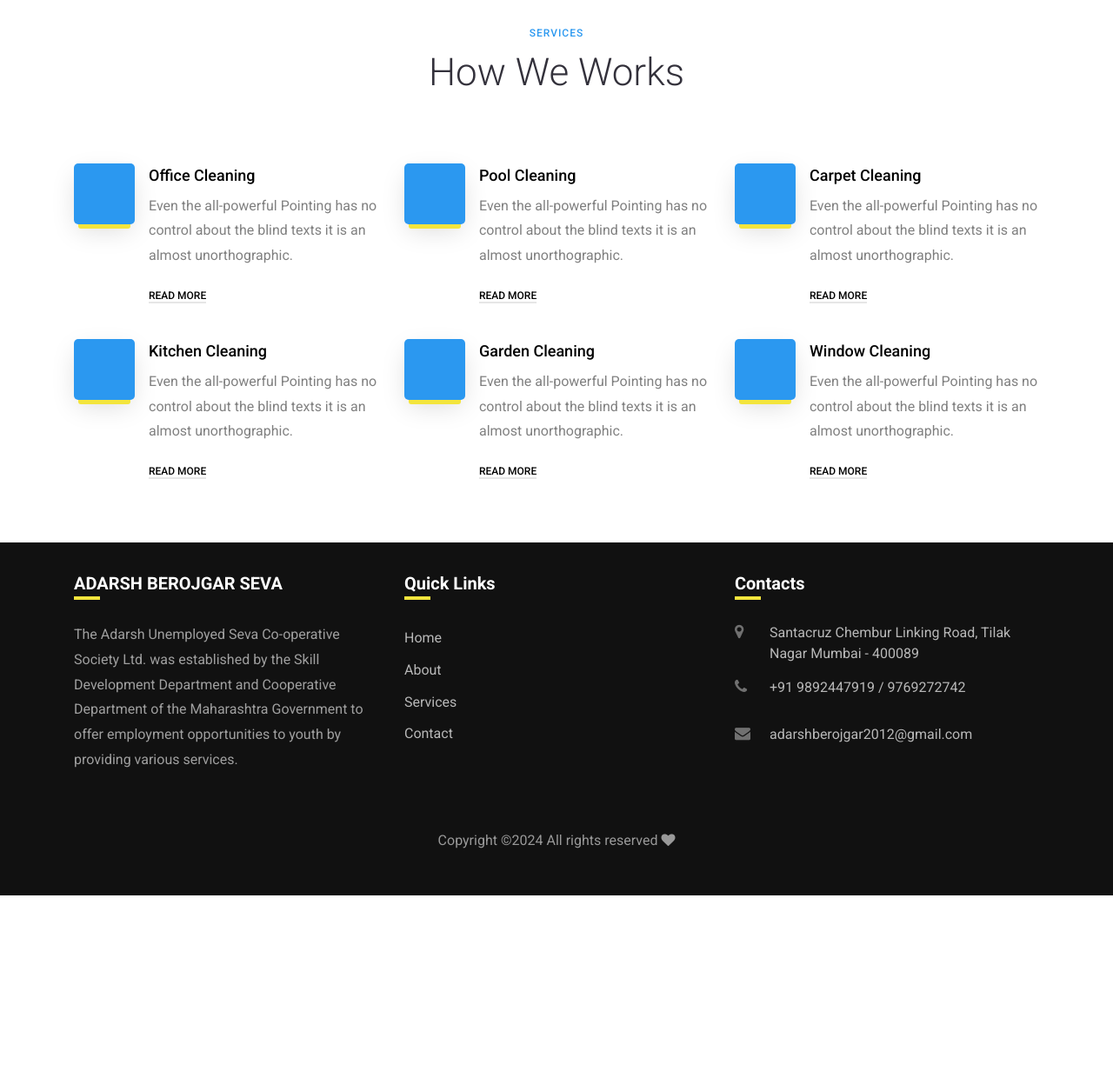
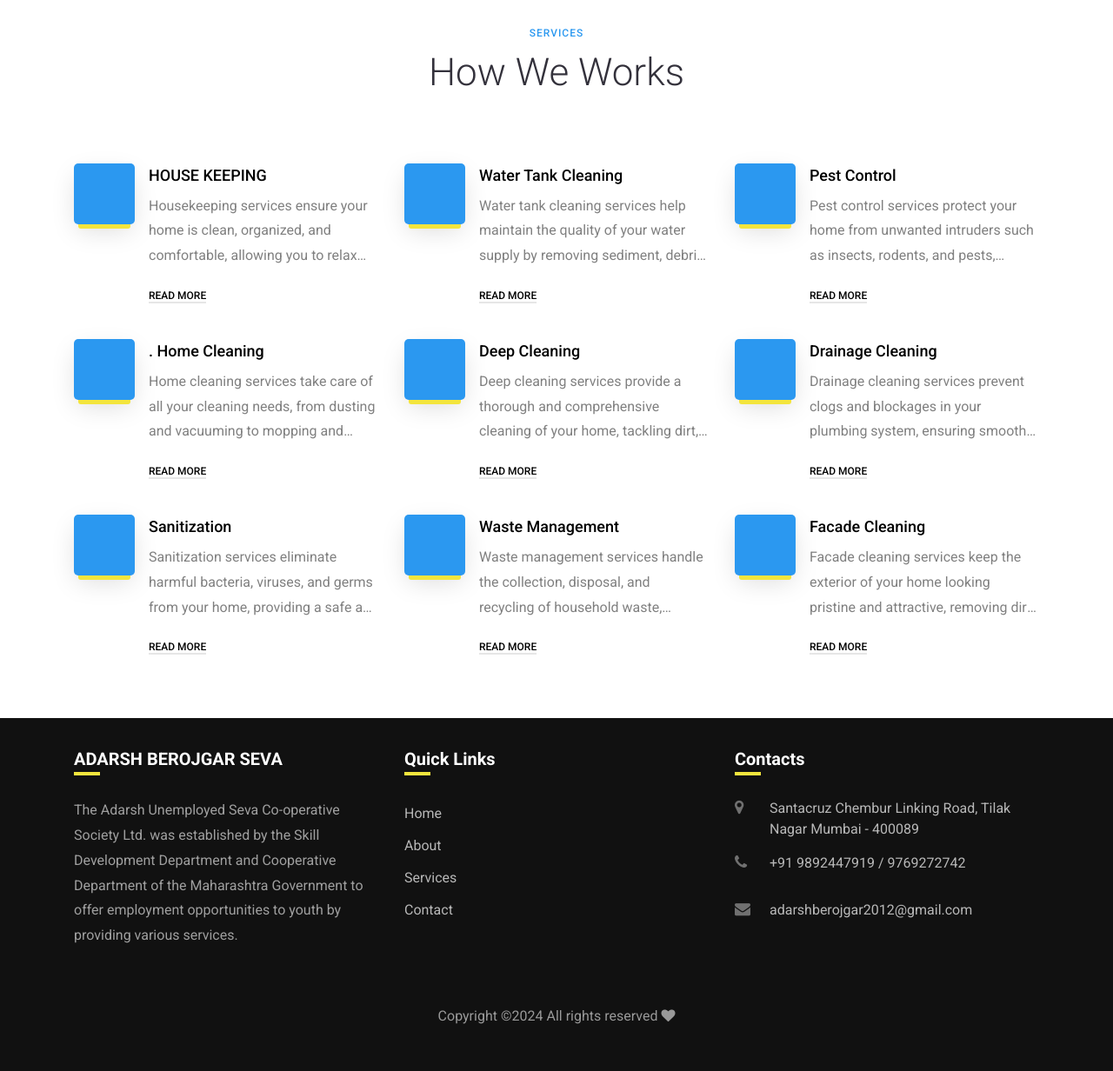
Before and after one commit to sdmaurya9250/cleaning, a PHP site: page /services.php in a window 1280 px wide. Shown: the part 532-1764 px from the top of the page at 87% size. Before the commit the page ends 1562 px from the top, so only its background shows below. Run offline with PHP 8.4, Linux system fonts and the light colour scheme; some libraries are stand-ins or nearby versions; some web fonts are replaced.

Commit message:
Changes for Use

```diff
--- a/header.php
+++ b/header.php
@@ -1,22 +1,22 @@
 <!DOCTYPE html>
 <html lang="en">
   <head>
-    <title>Cleaning Company - Free Bootstrap 4 Template by Colorlib</title>
+    <title>ADARSH BEROJGAR SEVA</title>
     <meta charset="utf-8">
     <meta name="viewport" content="width=device-width, initial-scale=1, shrink-to-fit=no">
 
     <link href="https://fonts.googleapis.com/css?family=Roboto:300,400,500,700&display=swap" rel="stylesheet">
-
+	<link rel="icon" href="images/aadarsh-logo-removebg-preview.png?v=1" type="image/png">
     <link rel="stylesheet" href="https://stackpath.bootstrapcdn.com/font-awesome/4.7.0/css/font-awesome.min.css">
 
-    <link rel="stylesheet" href="css/animate.css">
+    <link rel="stylesheet" href="css/animate.css?v=1">
 
-    <link rel="stylesheet" href="css/owl.carousel.min.css">
-    <link rel="stylesheet" href="css/owl.theme.default.min.css">
-    <link rel="stylesheet" href="css/magnific-popup.css">
+    <link rel="stylesheet" href="css/owl.carousel.min.css?v=1">
+    <link rel="stylesheet" href="css/owl.theme.default.min.css?v=1">
+    <link rel="stylesheet" href="css/magnific-popup.css?v=1">
 
-    <link rel="stylesheet" href="css/flaticon.css">
-    <link rel="stylesheet" href="css/style.css">
+    <link rel="stylesheet" href="css/flaticon.css?v=1">
+    <link rel="stylesheet" href="css/style.css?v=1">
 
   </head>
   <body>
--- a/services.php
+++ b/services.php
@@ -28,8 +28,9 @@ require_once('header.php');
 						<span class="flaticon-workplace"></span>
 					</div>
 					<div class="media-body pl-3">
-                <h3 class="heading">Office Cleaning</h3>
-                <p>Even the all-powerful Pointing has no control about the blind texts it is an almost unorthographic.</p>
+						<h3 class="heading">HOUSE KEEPING
+						</h3>
+						<p class="text-truncate-service">Housekeeping services ensure your home is clean, organized, and comfortable, allowing you to relax and enjoy your space without worrying about chores.</p>
 						<p><a href="our-services-list.php" class="btn-custom">Read more</a></p>
 					</div>
 				</div>
@@ -40,8 +41,8 @@ require_once('header.php');
 						<span class="flaticon-pool"></span>
 					</div>
 					<div class="media-body pl-3">
-                <h3 class="heading">Pool Cleaning</h3>
-                <p>Even the all-powerful Pointing has no control about the blind texts it is an almost unorthographic.</p>
+						<h3 class="heading">Water Tank Cleaning</h3>
+						<p class="text-truncate-service">Water tank cleaning services help maintain the quality of your water supply by removing sediment, debris, and harmful contaminants, ensuring clean and safe water for your household.</p>
 						<p><a href="our-services-list.php" class="btn-custom">Read more</a></p>
 					</div>
 				</div>
@@ -52,8 +53,8 @@ require_once('header.php');
 						<span class="flaticon-rug"></span>
 					</div>
 					<div class="media-body pl-3">
-                <h3 class="heading">Carpet Cleaning</h3>
-                <p>Even the all-powerful Pointing has no control about the blind texts it is an almost unorthographic.</p>
+						<h3 class="heading">Pest Control </h3>
+						<p class="text-truncate-service">Pest control services protect your home from unwanted intruders such as insects, rodents, and pests, ensuring a hygienic and comfortable living environment for you and your family.</p>
 						<p><a href="our-services-list.php" class="btn-custom">Read more</a></p>
 					</div>
 				</div>
@@ -65,8 +66,8 @@ require_once('header.php');
 						<span class="flaticon-kitchen"></span>
 					</div>
 					<div class="media-body pl-3">
-                <h3 class="heading">Kitchen Cleaning</h3>
-                <p>Even the all-powerful Pointing has no control about the blind texts it is an almost unorthographic.</p>
+						<h3 class="heading">. Home Cleaning </h3>
+						<p class="text-truncate-service">Home cleaning services take care of all your cleaning needs, from dusting and vacuuming to mopping and sanitizing, leaving your home sparkling clean and fresh.</p>
 						<p><a href="our-services-list.php" class="btn-custom">Read more</a></p>
 					</div>
 				</div>
@@ -78,8 +79,8 @@ require_once('header.php');
 						<span class="flaticon-garden"></span>
 					</div>
 					<div class="media-body pl-3">
-                <h3 class="heading">Garden Cleaning</h3>
-                <p>Even the all-powerful Pointing has no control about the blind texts it is an almost unorthographic.</p>
+						<h3 class="heading">Deep Cleaning</h3>
+						<p class="text-truncate-service">Deep cleaning services provide a thorough and comprehensive cleaning of your home, tackling dirt, grime, and stains in hard-to-reach areas for a truly spotless finish.</p>
 						<p><a href="our-services-list.php" class="btn-custom">Read more</a></p>
 					</div>
 				</div>
@@ -90,8 +91,45 @@ require_once('header.php');
 						<span class="flaticon-balcony"></span>
 					</div>
 					<div class="media-body pl-3">
-                <h3 class="heading">Window Cleaning</h3>
-                <p>Even the all-powerful Pointing has no control about the blind texts it is an almost unorthographic.</p>
+						<h3 class="heading">Drainage Cleaning</h3>
+						<p class="text-truncate-service">Drainage cleaning services prevent clogs and blockages in your plumbing system, ensuring smooth water flow and preventing costly repairs and water damage.</p>
+						<p><a href="our-services-list.php" class="btn-custom">Read more</a></p>
+					</div>
+				</div>
+			</div>
+			<div class="col-md-6 col-lg-4 services ftco-animate">
+				<div class="d-block d-flex">
+					<div class="icon d-flex justify-content-center align-items-center">
+						<span class="flaticon-kitchen"></span>
+					</div>
+					<div class="media-body pl-3">
+						<h3 class="heading">Sanitization</h3>
+						<p class="text-truncate-service">Sanitization services eliminate harmful bacteria, viruses, and germs from your home, providing a safe and healthy environment for you and your loved ones.</p>
+						<p><a href="our-services-list.php" class="btn-custom">Read more</a></p>
+					</div>
+				</div>
+			</div>
+
+			<div class="col-md-6 col-lg-4 services ftco-animate">
+				<div class="d-block d-flex">
+					<div class="icon d-flex justify-content-center align-items-center">
+						<span class="flaticon-garden"></span>
+					</div>
+					<div class="media-body pl-3">
+						<h3 class="heading">Waste Management						</h3>
+						<p class="text-truncate-service">Waste management services handle the collection, disposal, and recycling of household waste, promoting environmental sustainability and cleanliness in your community.</p>
+						<p><a href="our-services-list.php" class="btn-custom">Read more</a></p>
+					</div>
+				</div>
+			</div>
+			<div class="col-md-6 col-lg-4 services ftco-animate">
+				<div class="d-block d-flex">
+					<div class="icon d-flex justify-content-center align-items-center">
+						<span class="flaticon-balcony"></span>
+					</div>
+					<div class="media-body pl-3">
+						<h3 class="heading"> Facade Cleaning </h3>
+						<p class="text-truncate-service">Facade cleaning services keep the exterior of your home looking pristine and attractive, removing dirt, grime, and pollutants to enhance curb appeal and property value..</p>
 						<p><a href="our-services-list.php" class="btn-custom">Read more</a></p>
 					</div>
 				</div>
@@ -103,6 +141,7 @@ require_once('header.php');
 
 
 
+
 <?php
   require_once('footer.php');
 ?>
```
Lines whose indentation alone changed are shown as unchanged.
